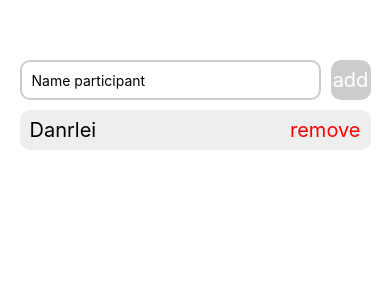
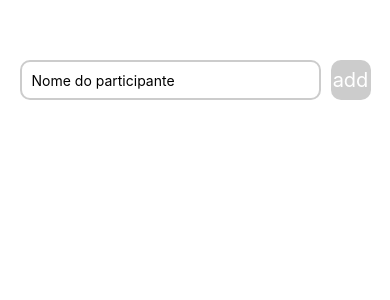
Before and after one commit to danrleidalfre/react-native-fundamentals, a React Native app: screen / in a window 390 px wide. Shown: the top 300 px of the page. Built offline with nearby package versions, Linux system fonts and the light colour scheme.

Commit message:
add name type to list

```diff
--- a/src/screenn/Home/index.tsx
+++ b/src/screenn/Home/index.tsx
@@ -1,24 +1,29 @@
 import {Alert, FlatList, Text, TextInput, TouchableOpacity, View} from 'react-native';
 import {styles} from "./styles";
 import {Participant} from "../../components/Participant";
+import {useState} from "react";
 
 export default function Home() {
-  const participants = ['Danrlei']
+  const [participants, setParticipants] = useState<string[]>([])
+  const [name, setName] = useState<string>('')
 
   function handleAddParticipant() {
-    Alert.alert('Novo', 'Adicionando novo')
+    if (!name) {
+      return
+    }
+
+    if (participants.includes(name)) {
+      return Alert.alert('Participante já adicionado')
+    }
+
+    setParticipants(prevState => [name, ...prevState])
+    setName('')
   }
 
   function handleRemoveParticipant() {
     Alert.alert('Remover Participante', 'Tem certeza que deseja remover esse participante?', [
-      {
-        text: 'Sim',
-        onPress: () => onDelete()
-      },
-      {
-        text: 'Não',
-        style: 'cancel'
-      }
+      {text: 'Sim', onPress: () => onDelete()},
+      {text: 'Não', style: 'cancel'}
     ])
   }
 
@@ -28,13 +33,22 @@ export default function Home() {
   return (
     <View style={styles.container}>
       <View style={styles.form}>
-        <TextInput style={styles.input} placeholder='Name participant'/>
-        <TouchableOpacity style={styles.button} onPress={handleAddParticipant}>
+        <TextInput
+          value={name}
+          onChangeText={setName}
+          style={styles.input}
+          placeholder='Nome do participante'
+        />
+        <TouchableOpacity
+          style={styles.button}
+          onPress={handleAddParticipant}
+        >
           <Text style={styles.textButton}>add</Text>
         </TouchableOpacity>
       </View>
       <FlatList
         data={participants}
+        keyExtractor={item => item}
         renderItem={({item}) => (
           <Participant name={item} onRemove={handleRemoveParticipant}/>
         )}
```
